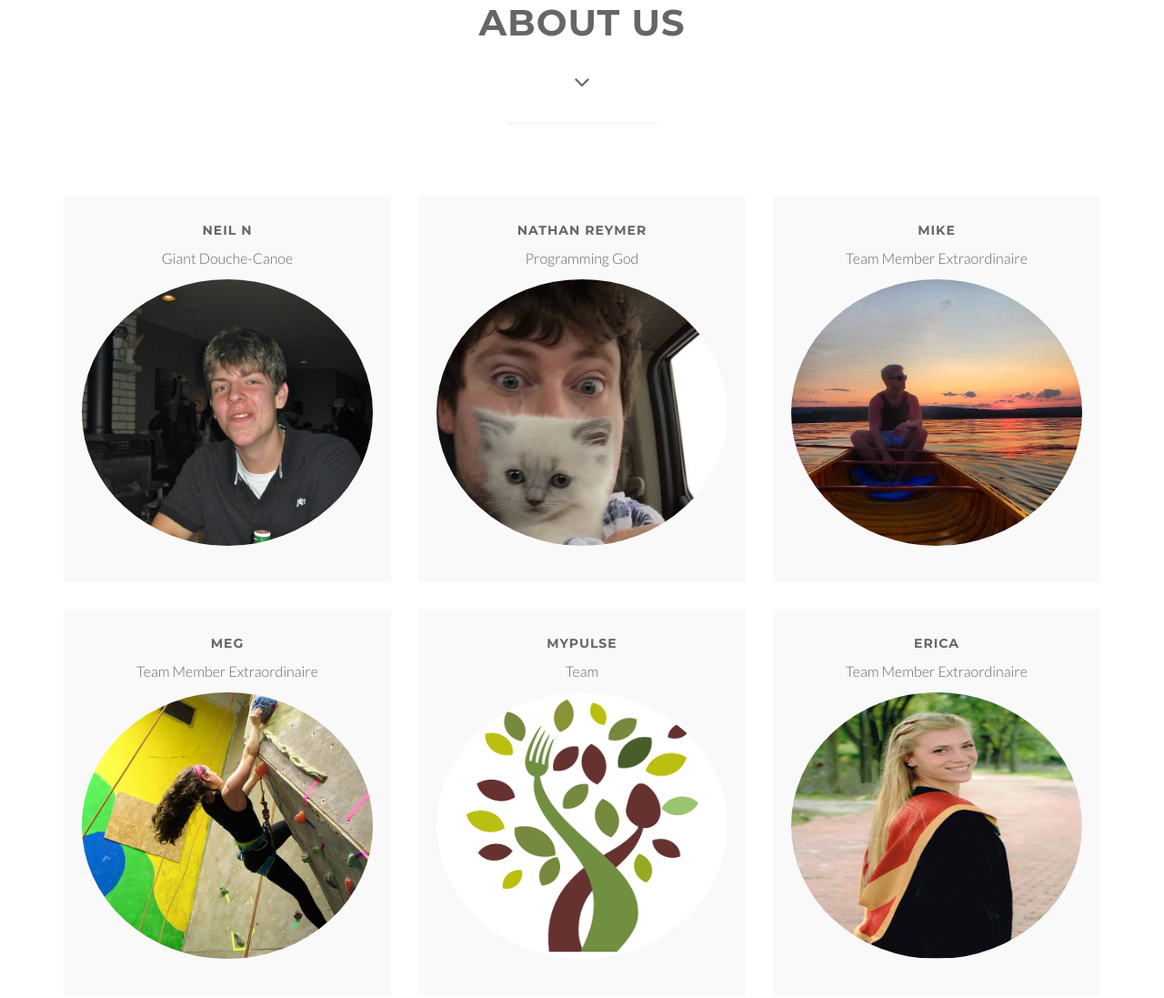
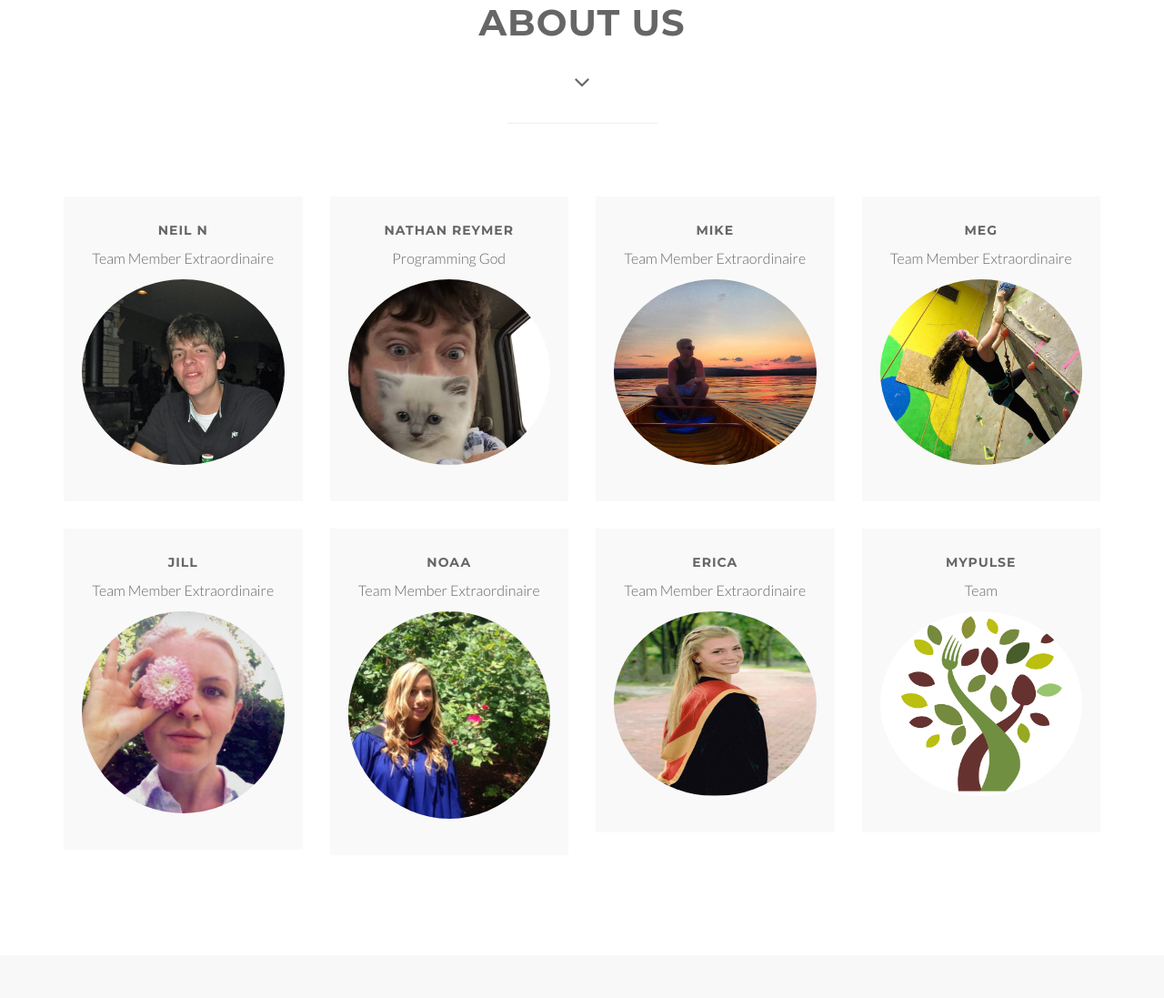
Before and after one commit to MrRobot245/MyPulseWebsite, a plain HTML site: page index.html in a window 1280 px wide. Shown: the part 907-2004 px from the top of the page at 91% size. Drawn offline with Linux system fonts and the light colour scheme.

Commit message:
More team

```diff
--- a/index.html
+++ b/index.html
@@ -127,18 +127,18 @@
       </div>
     </div>
     <div class="row">
-      <div class="col-md-4">
+      <div class="col-md-3">
         <div class="wow bounceInUp" data-wow-delay="0.2s">
           <div class="team boxed-grey">
             <div class="inner">
               <h5>Neil N</h5>
-              <p class="subtitle"> Giant Douche-Canoe</p>
+              <p class="subtitle">Team Member Extraordinaire</p>
               <div class="avatar"><img src="img/team/1.jpg" alt="" class="img-responsive img-circle" /></div>
             </div>
           </div>
         </div>
       </div>
-      <div class="col-md-4">
+      <div class="col-md-3">
         <div class="wow bounceInUp" data-wow-delay="0.3s">
           <div class="team boxed-grey">
             <div class="inner">
@@ -150,7 +150,7 @@
           </div>
         </div>
       </div>
-      <div class="col-md-4">
+      <div class="col-md-3">
         <div class="wow bounceInUp" data-wow-delay="0.4s">
           <div class="team boxed-grey">
             <div class="inner">
@@ -163,7 +163,7 @@
         </div>
       </div>
 
-      <div class="col-md-4">
+      <div class="col-md-3">
         <div class="wow bounceInUp" data-wow-delay=".4s">
           <div class="team boxed-grey">
             <div class="inner">
@@ -175,8 +175,41 @@
           </div>
         </div>
       </div>
-      <div class="col-md-4">
-        <div class="wow bounceInUp" data-wow-delay=".3s">
+      <div class="col-md-3">
+        <div class="wow bounceInUp" data-wow-delay="0.6s">
+          <div class="team boxed-grey">
+            <div class="inner">
+              <h5>Jill</h5>
+              <p class="subtitle"> Team Member Extraordinaire</p>
+              <div class="avatar"><img src="img/team/6.jpg" alt="" class="img-responsive img-circle" /></div>
+            </div>
+          </div>
+        </div>
+      </div>
+      <div class="col-md-3">
+        <div class="wow bounceInUp" data-wow-delay="0.4s">
+          <div class="team boxed-grey">
+            <div class="inner">
+              <h5>Noaa</h5>
+              <p class="subtitle">Team Member Extraordinaire</p>
+              <div class="avatar"><img src="img/team/7.jpg" alt="" class="img-responsive img-circle" /></div>
+            </div>
+          </div>
+        </div>
+      </div>
+      <div class="col-md-3">
+        <div class="wow bounceInUp" data-wow-delay=".2s">
+          <div class="team boxed-grey">
+            <div class="inner">
+              <h5>Erica</h5>
+              <p class="subtitle">Team Member Extraordinaire</p>
+              <div class="avatar"><img src="img/team/3.jpg" alt="" class="img-responsive img-circle" /></div>
+            </div>
+          </div>
+        </div>
+      </div>
+      <div class="col-md-3">
+        <div class="wow bounceInUp" data-wow-delay=".1s">
           <div class="team boxed-grey">
             <div class="inner">
               <h5>MyPulse</h5>
@@ -187,19 +220,6 @@
           </div>
         </div>
       </div>
-      <div class="col-md-4">
-        <div class="wow bounceInUp" data-wow-delay=".2s">
-          <div class="team boxed-grey">
-            <div class="inner">
-              <h5>Erica</h5>
-              <p class="subtitle">Team Member Extraordinaire</p>
-              <div class="avatar"><img src="img/team/3.jpg" alt="" class="img-responsive img-circle" /></div>
-
-            </div>
-          </div>
-        </div>
-      </div>
-
     </div>
   </div>
 </section>
```
